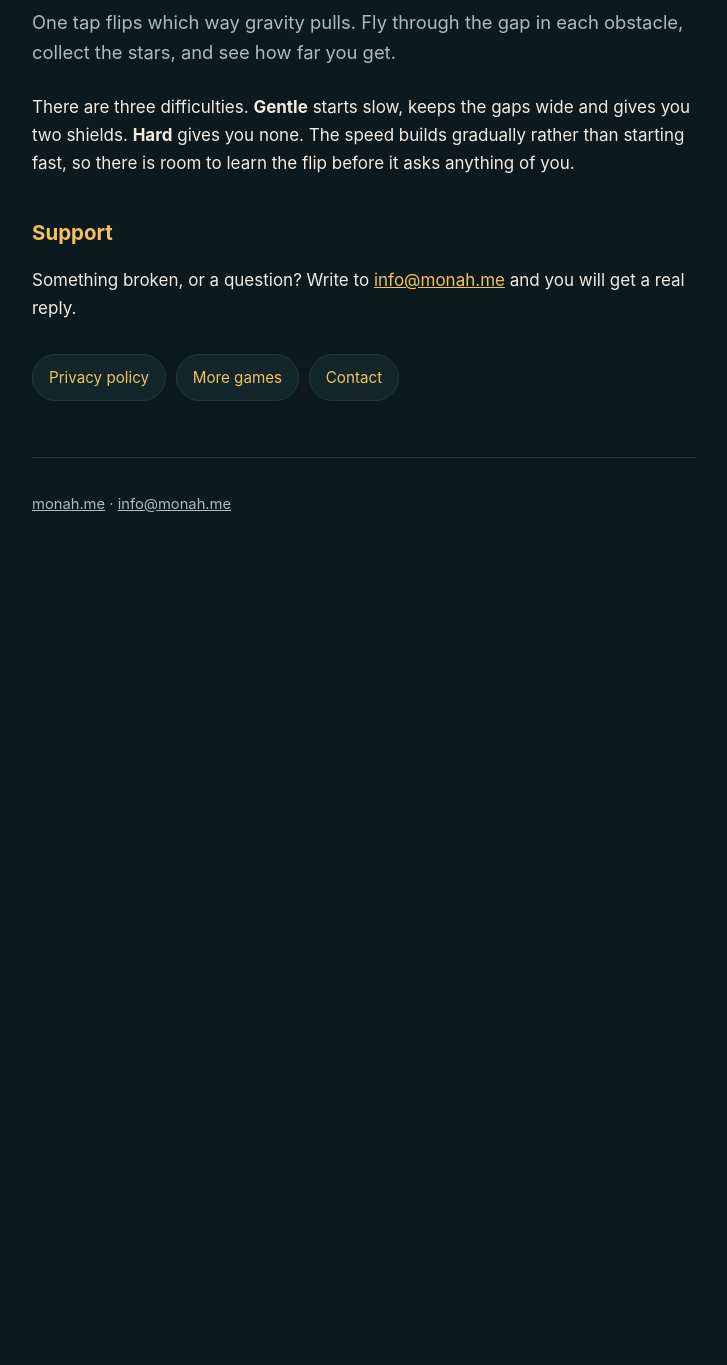
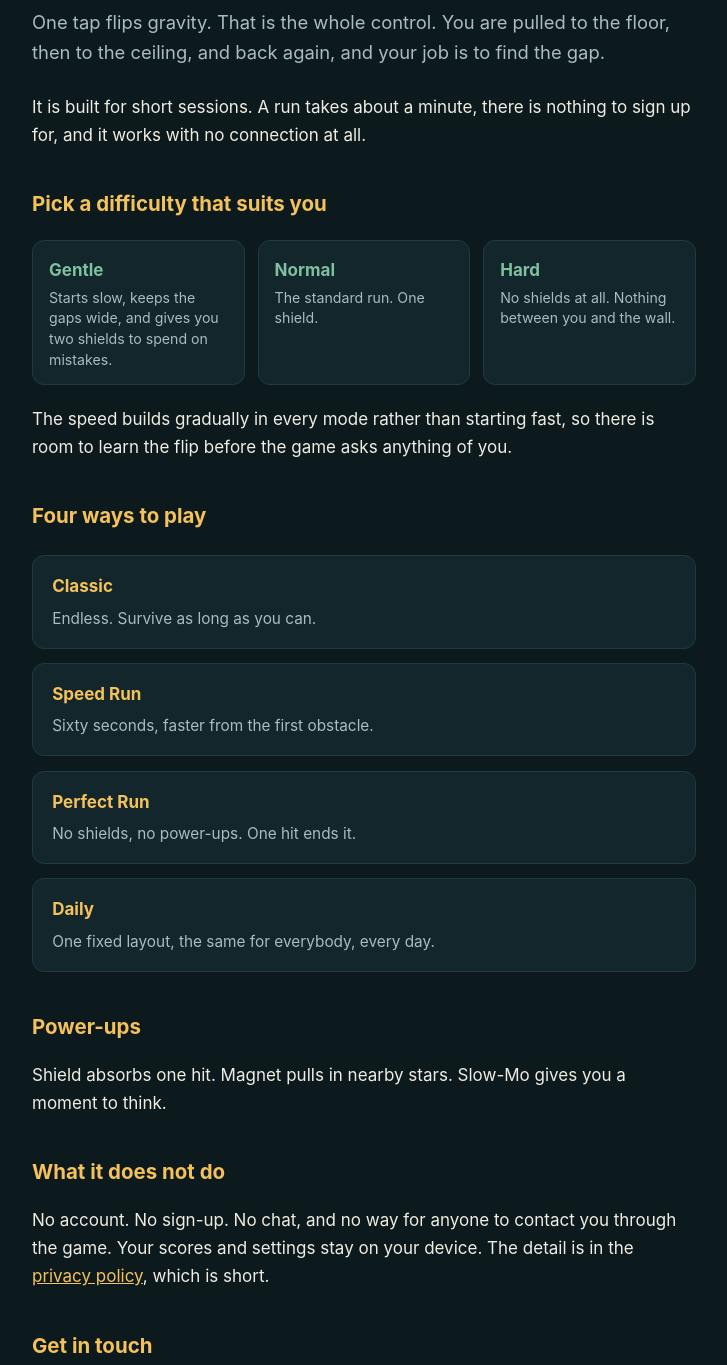
Before and after one commit to Monah84/monah-me, a plain HTML site: page gravitydash/index.html in a window 1280 px wide. Shown: the part 161-1526 px from the top of the page, without its empty margins (276-1003 px from the left). Before the commit the page ends 800 px from the top, so only its background shows below. Drawn offline with Linux system fonts and the light colour scheme.

Commit message:
Give Gravity Dash a proper page, and list it at home
Co-Authored-By: Claude Opus 5 <noreply@anthropic.com>

```diff
--- a/gravitydash/index.html
+++ b/gravitydash/index.html
@@ -4,18 +4,53 @@
 <meta charset="utf-8">
 <meta name="viewport" content="width=device-width, initial-scale=1">
 <title>Gravity Dash</title>
-<meta name="description" content="One tap flips gravity. Dodge the obstacles, collect the stars.">
+<meta name="description" content="One tap flips gravity. Fly through the gaps, collect the stars, and see how far you get.">
+<meta property="og:title" content="Gravity Dash">
+<meta property="og:description" content="One tap flips gravity. Four modes, three difficulties, and a speed that builds gradually.">
 <link rel="stylesheet" href="../style.css">
+<style>
+  .modes { display: grid; gap: .9rem; margin: 1.4rem 0; }
+  .mode { padding: 1rem 1.2rem; border-radius: 12px; background: var(--night-soft); border: 1px solid var(--edge); }
+  .mode b { color: var(--gold); display: block; margin-bottom: .2rem; }
+  .mode span { color: var(--muted); font-size: .96rem; }
+  .diff { display: grid; grid-template-columns: repeat(auto-fit, minmax(160px, 1fr)); gap: .8rem; margin: 1.2rem 0; }
+  .diff div { padding: .9rem 1rem; border-radius: 12px; border: 1px solid var(--edge); background: var(--night-soft); }
+  .diff b { color: var(--leaf); }
+  .diff small { display: block; color: var(--muted); margin-top: .25rem; line-height: 1.45; }
+</style>
 </head>
 <body>
 <header class="site"><span class="mark"></span><a href="../">monah.me</a></header>
+
 <div class="wrap">
   <h1>Gravity Dash</h1>
-  <p class="lede">One tap flips which way gravity pulls. Fly through the gap in each obstacle, collect the stars, and see how far you get.</p>
+  <p class="lede">One tap flips gravity. That is the whole control. You are pulled to the floor, then to the ceiling, and back again, and your job is to find the gap.</p>
 
-  <p>There are three difficulties. <strong>Gentle</strong> starts slow, keeps the gaps wide and gives you two shields. <strong>Hard</strong> gives you none. The speed builds gradually rather than starting fast, so there is room to learn the flip before it asks anything of you.</p>
+  <p>It is built for short sessions. A run takes about a minute, there is nothing to sign up for, and it works with no connection at all.</p>
 
-  <h2>Support</h2>
+  <h2>Pick a difficulty that suits you</h2>
+  <div class="diff">
+    <div><b>Gentle</b><small>Starts slow, keeps the gaps wide, and gives you two shields to spend on mistakes.</small></div>
+    <div><b>Normal</b><small>The standard run. One shield.</small></div>
+    <div><b>Hard</b><small>No shields at all. Nothing between you and the wall.</small></div>
+  </div>
+  <p>The speed builds gradually in every mode rather than starting fast, so there is room to learn the flip before the game asks anything of you.</p>
+
+  <h2>Four ways to play</h2>
+  <div class="modes">
+    <div class="mode"><b>Classic</b><span>Endless. Survive as long as you can.</span></div>
+    <div class="mode"><b>Speed Run</b><span>Sixty seconds, faster from the first obstacle.</span></div>
+    <div class="mode"><b>Perfect Run</b><span>No shields, no power-ups. One hit ends it.</span></div>
+    <div class="mode"><b>Daily</b><span>One fixed layout, the same for everybody, every day.</span></div>
+  </div>
+
+  <h2>Power-ups</h2>
+  <p>Shield absorbs one hit. Magnet pulls in nearby stars. Slow-Mo gives you a moment to think.</p>
+
+  <h2>What it does not do</h2>
+  <p>No account. No sign-up. No chat, and no way for anyone to contact you through the game. Your scores and settings stay on your device. The detail is in the <a href="privacy.html">privacy policy</a>, which is short.</p>
+
+  <h2>Get in touch</h2>
   <p>Something broken, or a question? Write to <a href="mailto:info@monah.me">info@monah.me</a> and you will get a real reply.</p>
 
   <ul class="nav">
```
Also changed, not shown: index.html (+6 -0 lines).
